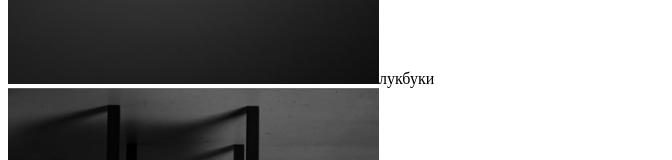
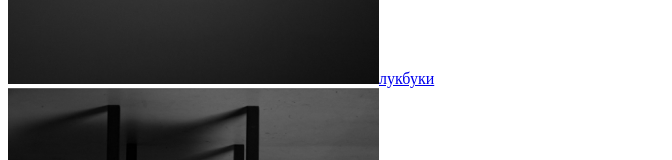
Before and after one commit to AntonKreida/photo_frontend, a Next.js app: page /home-page/ui/home-page in a window 1280 px wide. Shown: the part 610-770 px from the top of the page, without its empty margins (0-672 px from the left). Built offline with nearby package versions, Linux system fonts and the light colour scheme.

Commit message:
home-page | fix sider, sidebar

```diff
--- a/src/pages/home-page/ui/slider.tsx
+++ b/src/pages/home-page/ui/slider.tsx
@@ -2,7 +2,12 @@
 
 import { motion } from "framer-motion";
 import Image from "next/image";
+import Link from "next/link";
 import { useEffect, useRef, useState } from "react";
+
+
+// TODO: Убрать мок когда перейдем к бэку
+import { ROUTES_PAGES } from "@shared/";
 
 import slider from "../mock/slide.jpg";
 
@@ -43,23 +48,23 @@ export const Slider = () => {
           { arrayMockSlide.map((item, index) => (
             <div
               className={ `text-carbon uppercase text-sm font-futura-pt
-                font-medium min-w-[401px] min-h-[614px] px-[15px]
-                pointer-events-none relative` }
+                font-medium min-w-[401px] min-h-[614px] px-[15px] relative` }
               key={ index }
             >
               <Image
                 alt="slider"
-                className="w-full h-full object-cover"
+                className="w-full h-full object-cover pointer-events-none"
                 height={ 614 }
                 src={ slider }
                 width={ 371 }
               />
-              <span
-                className={ `text-white text-3xl font-medium font-futura-pt uppercase
-                  absolute left-[50%] bottom-10 translate-x-[-50%]` }
+              <Link
+                className={ `text-white text-3xl z-10 font-medium font-futura-pt uppercase
+                  absolute left-[50%] bottom-10 translate-x-[-50%] hover:text-orochimaru transition-[color]` }
+                href={ ROUTES_PAGES.LOOKBOOK }
               >
                 { item.title }
-              </span>
+              </Link>
             </div>
           )) }
         </motion.div>
--- a/src/widgets/sidebar/ui/sidebar/sidebar.tsx
+++ b/src/widgets/sidebar/ui/sidebar/sidebar.tsx
@@ -13,7 +13,7 @@ import { NavigateMenu } from "../navigate-menu";
 
 
 export const Sidebar = () => (
-  <aside className="w-[360px] min-w-[360px] flex-grow py-[120px] px-[65px] overflow-y-auto scrollbar-none h-screen sticky top-0 shadow">
+  <aside className=" max-w-[360px] flex-grow py-[120px] px-[65px] overflow-y-auto scrollbar-none h-screen sticky top-0 shadow">
     <div className="flex flex-col justify-between h-full">
 
       <div className="flex flex-col gap-4">
```
